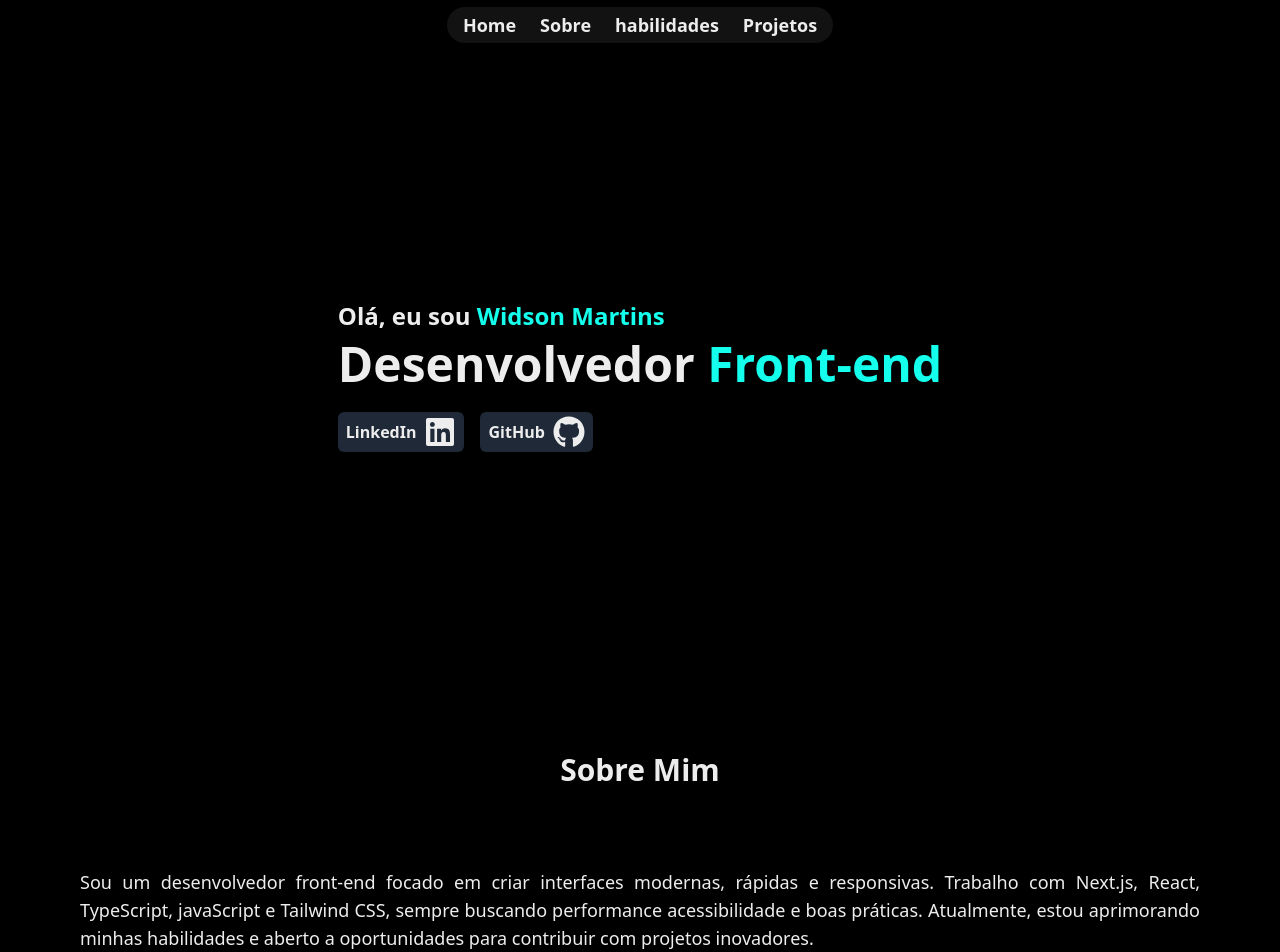
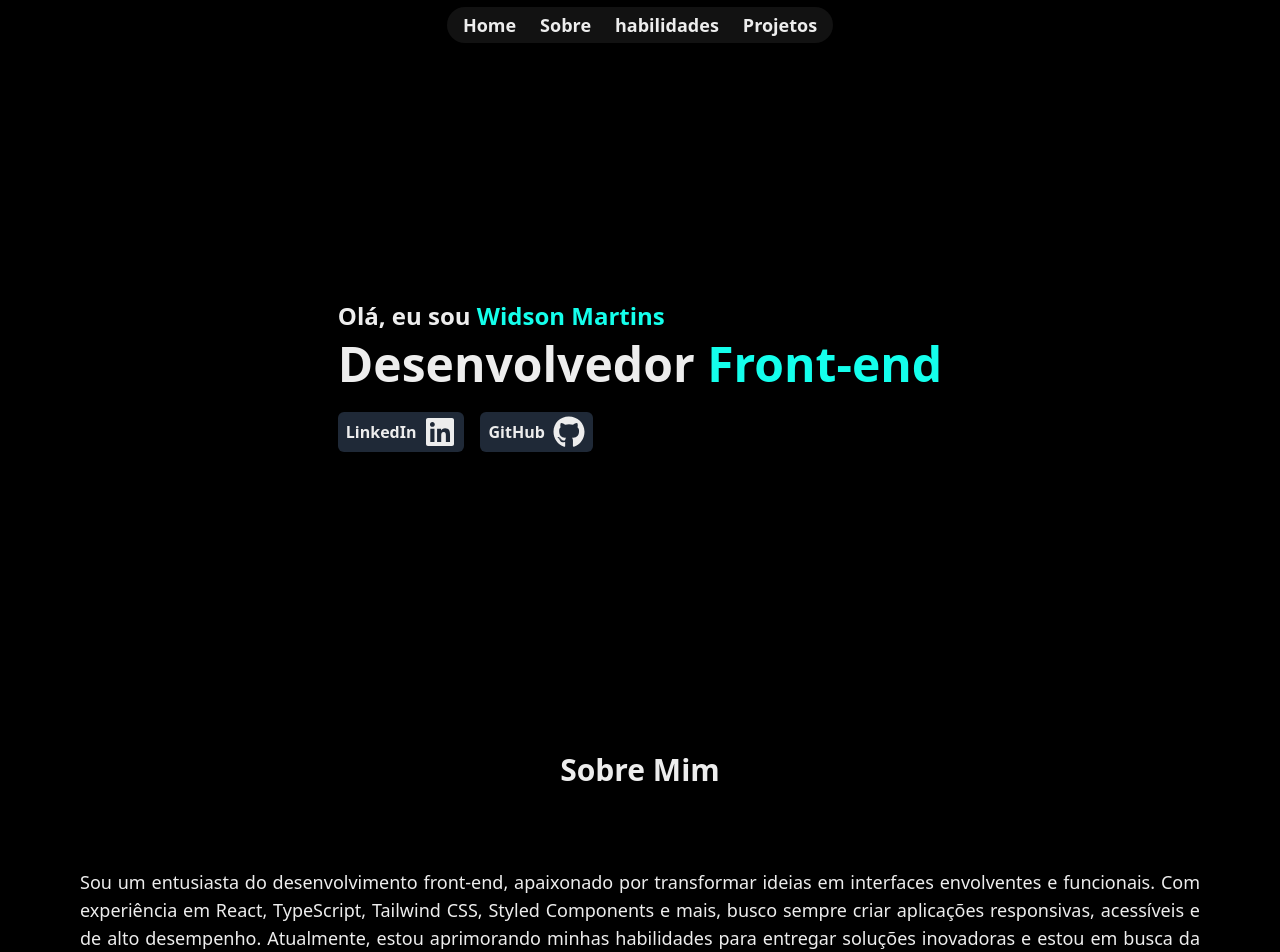
Before and after one commit to widson27/Meu-portfolio, a React (Vite) app: page / in a window 1280 px wide. Shown: the top 952 px of the page. Built offline with nearby package versions, Linux system fonts and the light colour scheme.

Commit message:
update to react

```diff
--- a/src/components/about/About.tsx
+++ b/src/components/about/About.tsx
@@ -7,7 +7,7 @@ function About() {
             <div className="max-w-[1200px] mx-auto flex flex-col items-center px-6 md:px-10">
                 <h2 className="font-bold text-3xl text-center" >Sobre Mim</h2>
                 <p className="mt-20 text-lg text-justify">
-                    Sou um desenvolvedor front-end focado em criar interfaces modernas, rápidas e responsivas. Trabalho com Next.js, React, TypeScript, javaScript e Tailwind CSS, sempre buscando performance acessibilidade e boas práticas. Atualmente, estou aprimorando minhas habilidades e aberto a oportunidades para contribuir com projetos inovadores.
+                    Sou um entusiasta do desenvolvimento front-end, apaixonado por transformar ideias em interfaces envolventes e funcionais. Com experiência em React, TypeScript, Tailwind CSS, Styled Components e mais, busco sempre criar aplicações responsivas, acessíveis e de alto desempenho. Atualmente, estou aprimorando minhas habilidades para entregar soluções inovadoras e estou em busca da minha primeira oportunidade na área. Se você procura um profissional dedicado e atento aos detalhes, vamos conversar!
                 </p>
                 <Contatos />
                 <a className="bg-[#00AEEF] hover:scale-110 duration-300 hover:bg-[#14FFEC]  mx-auto w-fit rounded-md flex items-center justify-center px-4 py-1 font-bold text-lg" href="https://drive.usercontent.google.com/u/0/uc?id=1HzQ250HtvARG3dC4JfeaM9VOoHsbkDpX&export=download">Baixar curriculo</a>
```
